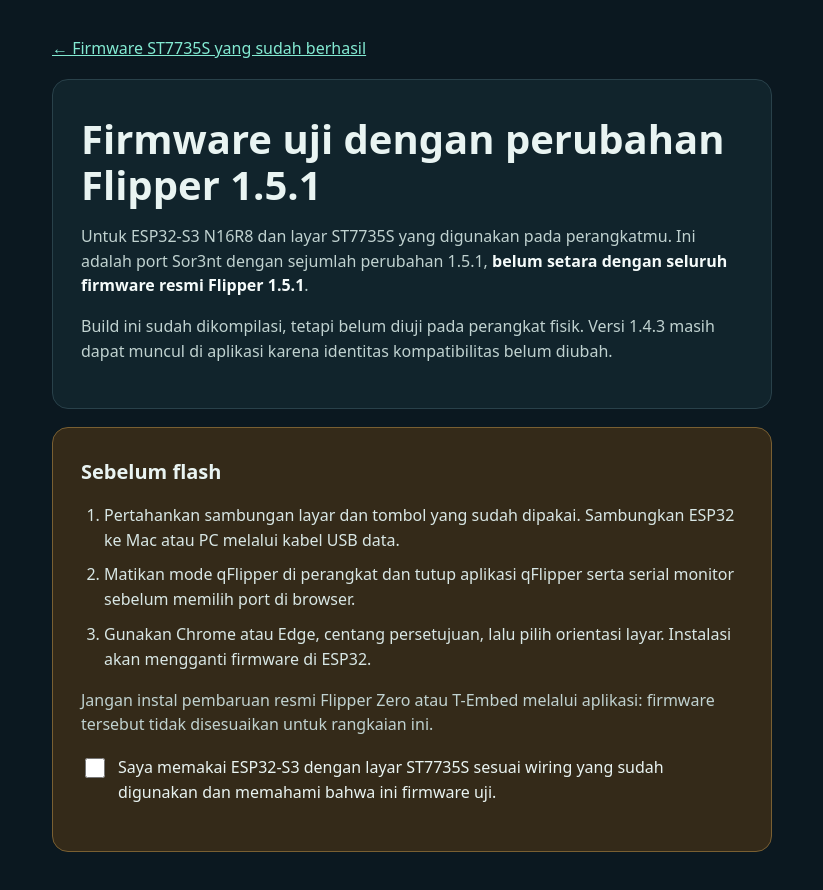
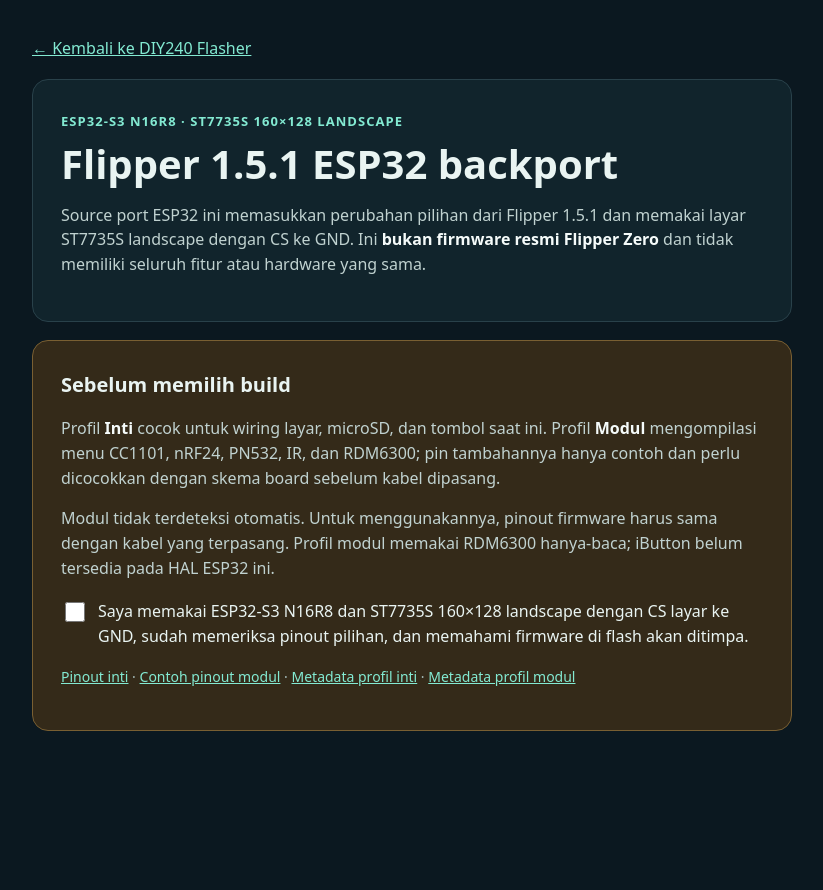
Before and after one commit to gungsss/flipper-esp32s3-diy240, a website: page web/public/flipper-st7735-151/index.html in a window 1280 px wide. Shown: the whole page, without its empty margins (228-1051 px from the left). After the commit the page ends 800 px from the top, so only its background shows below. Drawn offline with Linux system fonts and the light colour scheme.

Commit message:
ci: publish verified ST7735S profile previews

```diff
--- a/web/public/flipper-st7735-151/index.html
+++ b/web/public/flipper-st7735-151/index.html
@@ -4,49 +4,49 @@
   <meta charset="utf-8">
   <meta name="viewport" content="width=device-width, initial-scale=1">
   <meta name="theme-color" content="#0b1820">
-  <title>Uji firmware 1.5.1 · ESP32-S3 ST7735S</title>
+  <title>Flipper 1.5.1 backport · ST7735S landscape</title>
   <script type="module" src="https://unpkg.com/esp-web-tools@10/dist/web/install-button.js?module"></script>
   <style>
     * { box-sizing: border-box; }
     body { margin: 0; background: #0b1820; color: #e9f4f2; font: 16px/1.55 system-ui, sans-serif; }
-    main { width: min(100% - 32px, 720px); margin: 36px auto 56px; }
+    main { width: min(100% - 32px, 760px); margin: 36px auto 56px; }
     a { color: #83ead2; }
     .card { margin: 18px 0; padding: clamp(20px, 4vw, 28px); background: #11242c; border: 1px solid #29414a; border-radius: 16px; }
     h1 { margin: 8px 0 14px; font-size: clamp(28px, 6vw, 40px); line-height: 1.15; }
     h2 { font-size: 20px; margin: 0 0 10px; }
     p { color: #c0d2d0; }
     strong { color: #f5fbfa; }
-    ol { padding-left: 23px; color: #d8e7e5; }
-    li { margin: 10px 0; }
+    .eyebrow { color: #83ead2; font-size: 13px; font-weight: 750; letter-spacing: .08em; text-transform: uppercase; }
     .notice { background: #342a19; border-color: #795f32; }
+    .profile { padding: 16px 0; border-top: 1px solid #29414a; }
+    .profile:first-of-type { border-top: 0; }
+    .profile p { margin: 6px 0 12px; }
     .buttons { display: flex; flex-wrap: wrap; gap: 12px; }
-    button { border: 0; border-radius: 10px; background: #79e8cd; padding: 14px 20px; color: #08231c; font: inherit; font-weight: 750; cursor: pointer; }
+    button { border: 0; border-radius: 10px; background: #79e8cd; padding: 13px 18px; color: #08231c; font: inherit; font-weight: 750; cursor: pointer; }
     label { display: flex; gap: 10px; align-items: flex-start; margin: 18px 0; }
     input { width: 20px; height: 20px; flex: 0 0 auto; accent-color: #73e4c9; }
     [hidden] { display: none !important; }
+    .small { color: #a8bfbd; font-size: 14px; }
   </style>
 </head>
 <body>
 <main>
-  <a href="/flipper-st7735/">&larr; Firmware ST7735S yang sudah berhasil</a>
+  <a href="/">&larr; Kembali ke DIY240 Flasher</a>
   <section class="card">
-    <h1>Firmware uji dengan perubahan Flipper 1.5.1</h1>
-    <p>Untuk ESP32-S3 N16R8 dan layar ST7735S yang digunakan pada perangkatmu. Ini adalah port Sor3nt dengan sejumlah perubahan 1.5.1, <strong>belum setara dengan seluruh firmware resmi Flipper 1.5.1</strong>.</p>
-    <p>Build ini sudah dikompilasi, tetapi belum diuji pada perangkat fisik. Versi 1.4.3 masih dapat muncul di aplikasi karena identitas kompatibilitas belum diubah.</p>
+    <span class="eyebrow">ESP32-S3 N16R8 · ST7735S 160×128 landscape</span>
+    <h1>Flipper 1.5.1 ESP32 backport</h1>
+    <p>Source port ESP32 ini memasukkan perubahan pilihan dari Flipper 1.5.1 dan memakai layar ST7735S landscape dengan CS ke GND. Ini <strong>bukan firmware resmi Flipper Zero</strong> dan tidak memiliki seluruh fitur atau hardware yang sama.</p>
   </section>
   <section class="card notice">
-    <h2>Sebelum flash</h2>
-    <ol>
-      <li>Pertahankan sambungan layar dan tombol yang sudah dipakai. Sambungkan ESP32 ke Mac atau PC melalui kabel USB data.</li>
-      <li>Matikan mode qFlipper di perangkat dan tutup aplikasi qFlipper serta serial monitor sebelum memilih port di browser.</li>
-      <li>Gunakan Chrome atau Edge, centang persetujuan, lalu pilih orientasi layar. Instalasi akan mengganti firmware di ESP32.</li>
-    </ol>
-    <p>Jangan instal pembaruan resmi Flipper Zero atau T-Embed melalui aplikasi: firmware tersebut tidak disesuaikan untuk rangkaian ini.</p>
-    <label><input id="confirm" type="checkbox"><span>Saya memakai ESP32-S3 dengan layar ST7735S sesuai wiring yang sudah digunakan dan memahami bahwa ini firmware uji.</span></label>
+    <h2>Sebelum memilih build</h2>
+    <p>Profil <strong>Inti</strong> cocok untuk wiring layar, microSD, dan tombol saat ini. Profil <strong>Modul</strong> mengompilasi menu CC1101, nRF24, PN532, IR, dan RDM6300; pin tambahannya hanya contoh dan perlu dicocokkan dengan skema board sebelum kabel dipasang.</p>
+    <p>Modul tidak terdeteksi otomatis. Untuk menggunakannya, pinout firmware harus sama dengan kabel yang terpasang. Profil modul memakai RDM6300 hanya-baca; iButton belum tersedia pada HAL ESP32 ini.</p>
+    <label><input id="confirm" type="checkbox"><span>Saya memakai ESP32-S3 N16R8 dan ST7735S 160×128 landscape dengan CS layar ke GND, sudah memeriksa pinout pilihan, dan memahami firmware di flash akan ditimpa.</span></label>
     <div class="buttons" id="buttons" hidden>
-      <esp-web-install-button manifest="portrait/manifest.json"><button slot="activate">Flash portrait</button><span slot="unsupported">Gunakan Chrome atau Edge di komputer.</span></esp-web-install-button>
-      <esp-web-install-button manifest="landscape/manifest.json"><button slot="activate">Flash landscape</button><span slot="unsupported">Gunakan Chrome atau Edge di komputer.</span></esp-web-install-button>
+      <esp-web-install-button manifest="landscape/manifest.json"><button slot="activate">Flash profil inti</button><span slot="unsupported">Gunakan Chrome atau Edge pada komputer.</span><span slot="not-allowed">Buka halaman ini melalui HTTPS.</span></esp-web-install-button>
+      <esp-web-install-button manifest="all-modules/manifest.json"><button slot="activate">Flash profil modul</button><span slot="unsupported">Gunakan Chrome atau Edge pada komputer.</span><span slot="not-allowed">Buka halaman ini melalui HTTPS.</span></esp-web-install-button>
     </div>
+    <p class="small"><a href="landscape/Pinout.txt">Pinout inti</a> · <a href="all-modules/Pinout.txt">Contoh pinout modul</a> · <a href="landscape/BUILD_INFO.json">Metadata profil inti</a> · <a href="all-modules/BUILD_INFO.json">Metadata profil modul</a></p>
   </section>
 </main>
 <script>document.getElementById('confirm').addEventListener('change', e => { document.getElementById('buttons').hidden = !e.target.checked; });</script>
```
Also changed, not shown: .github/workflows/build-st7735s-151-modules.yml.
